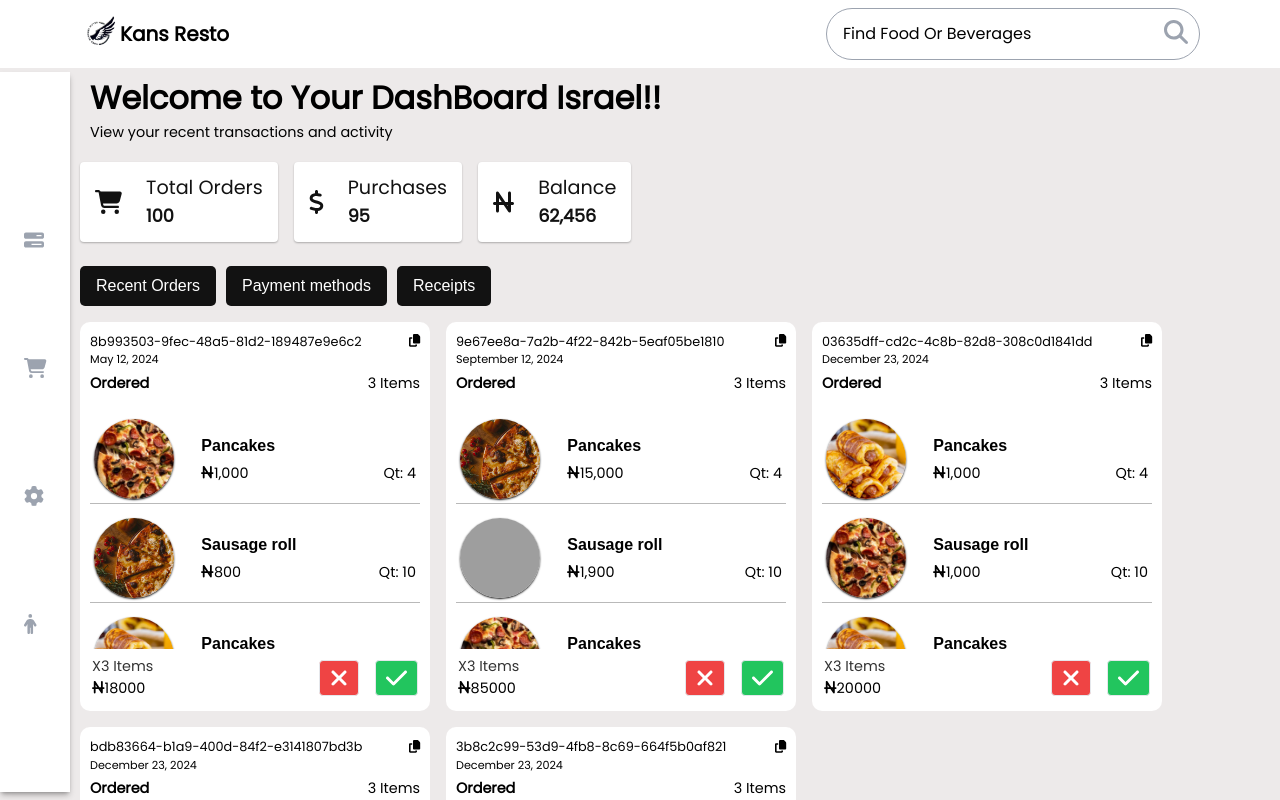
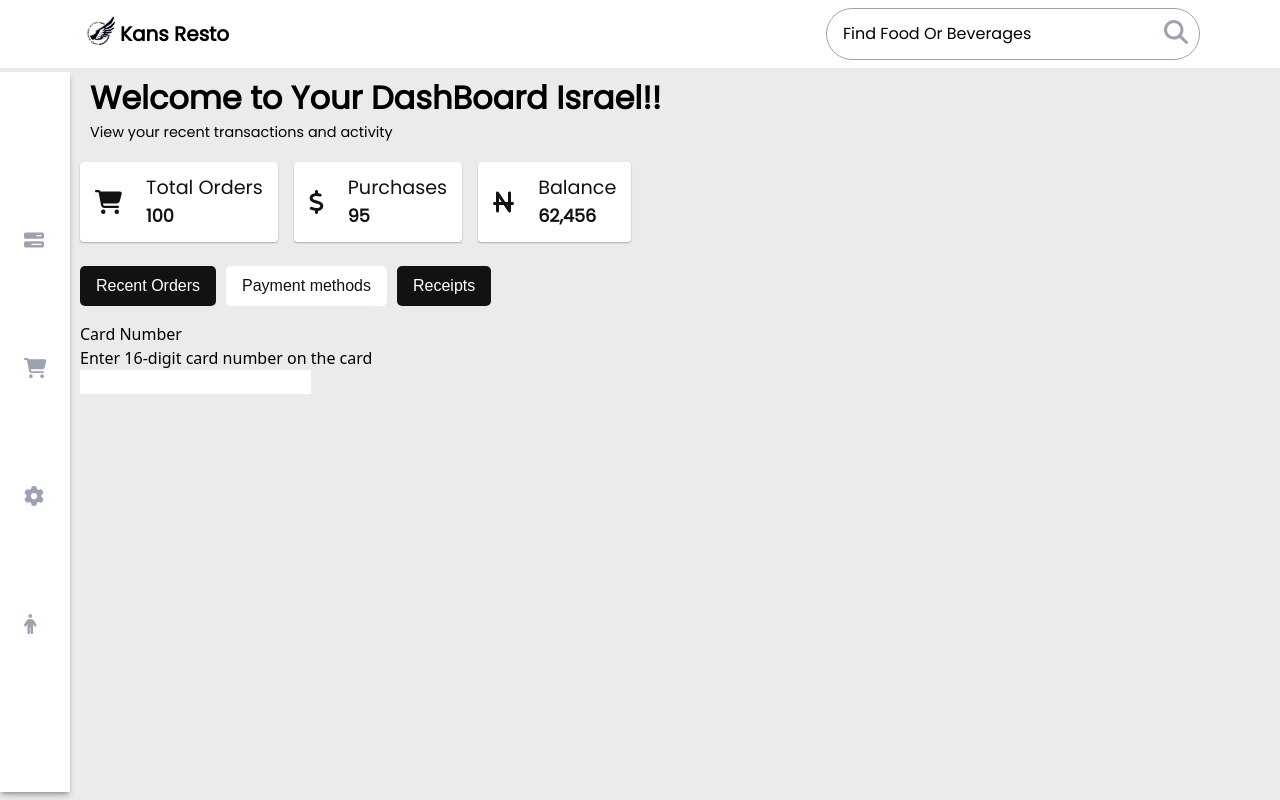
Before and after one commit to Asuraking913/Resto-Kans, a React (Vite) app: page /dashboard in a window 1280 px wide. Both pictures are taken after a click on the button "Payment methods". Shown: the top 800 px of the page. Built offline with nearby package versions, Linux system fonts and the light colour scheme; grey boxes are pictures that could not be loaded.

Commit message:
starting build for backend service

```diff
--- /dev/null
+++ b/src/components/dashboard/cardForm.jsx
@@ -0,0 +1,17 @@
+import React from 'react'
+
+function CardForm() {
+  return (
+    <div className=''>
+        <form action="#">
+            <p>
+                <label htmlFor="Car">Card Number</label>
+                <p>Enter 16-digit card number on the card</p>
+                <input type="text" name="" maxLength={16} id="" />
+            </p>
+        </form>
+    </div>
+  )
+}
+
+export default CardForm
--- a/src/pages/dashboard.jsx
+++ b/src/pages/dashboard.jsx
@@ -9,13 +9,14 @@ import food3 from "../assets/food9.jpg"
 import food4 from "../assets/food.jpeg"
 import TabBlock from '../components/dashboard/tabBlock'
 import Orders from '../components/dashboard/order'
+import CardForm from '../components/dashboard/cardForm'
 
 function Dashboard() {
 
     const recent = useRef(null)
     const payment = useRef(null)
     const receipts = useRef(null)
-    const [clicked, setClicked] = useState("order")
+    const [clicked, setClicked] = useState("orders")
 
 
 
@@ -162,9 +163,20 @@ function Dashboard() {
     ])
 
     const tabList = tabObj.map((item, i) => <TabBlock key={i} icon={item.icon} header={item.header} number={item.amount}/>)
-
     // tab items
     const orderList = orders.map((items, i) => <Orders key={i} {...items}/>)
+
+    const handleOrder = () => {
+        setClicked("orders")
+    }
+
+    const handlePayment = () => {
+        setClicked("payments")
+    }
+
+    const handleReceipts = () => {
+        setClicked("receipts")
+    }
 
   return (
     <div>
@@ -190,15 +202,24 @@ function Dashboard() {
         </section>
         <nav className='px-[--pdx]'>
             <ul className='flex mt-[1em] gap-[10px] ubun'>
-                <li ><button  className={`p-[.5em] ${clicked === 'orders' ? ""  : ""} duration-[0.2s] px-[1em]  rounded-[5px] sm:hover:text-[--black] sm:hover:shadow-md shadow-[--black] sm:hover:bg-[--nav] bg-[--black] text-[--nav]`}>Recent Orders</button></li>
-                <li ><button  className={`p-[.5em] ${clicked === 'payments' ? ""  : ""} duration-[0.2s] px-[1em]  rounded-[5px] sm:hover:text-[--black] sm:hover:shadow-md shadow-[--black] sm:hover:bg-[--nav] bg-[--black] text-[--nav]`}>Payment methods</button></li>
-                <li ><button  className={`p-[.5em] ${clicked === 'receipts' ? ""  : ""} duration-[0.2s] px-[1em]  rounded-[5px] sm:hover:text-[--black] sm:hover:shadow-md shadow-[--black] sm:hover:bg-[--nav] bg-[--black] text-[--nav]`}>Receipts</button></li>
+                <li ><button onClick={() => handleOrder()}  className={`p-[.5em] ${clicked === 'orders' ? " sm:hover:bg-[--black] bg-[--nav] text-[--black] sm:hover:text-[--nav]"  : " sm:hover:bg-[--nav] bg-[--black] text-[--nav] "} duration-[0.2s] px-[1em]  rounded-[5px] sm:hover:text-[--black] sm:hover:shadow-md shadow-[--black]`}>Recent Orders</button></li>
+                <li ><button onClick={() => handlePayment()}  className={`p-[.5em] ${clicked === 'payments' ? " sm:hover:bg-[--nav] bg-[--nav] sm:hover:text-[--black] text-[--black]"  : " sm:hover:bg-[--nav] bg-[--black] text-[--nav] "} duration-[0.2s] px-[1em]  rounded-[5px] sm:hover:text-[--black] sm:hover:shadow-md shadow-[--black]`}>Payment methods</button></li>
+                <li ><button onClick={() => handleReceipts()}  className={`p-[.5em] ${clicked === 'receipts' ? " sm:hover:bg-[--nav] bg-[--nav] sm:hover:text-[--black] text-[--black]"  : " sm:hover:bg-[--nav] bg-[--black] text-[--nav] "} duration-[0.2s] px-[1em]  rounded-[5px] sm:hover:text-[--black] sm:hover:shadow-md shadow-[--black]`}>Receipts</button></li>
             </ul>
         </nav>
         <section className='px-[--pdx]'>
-            <div className='flex flex-wrap gap-[1em] py-[1em]'>
+            {
+                clicked == "orders" &&
+                <div className='flex flex-wrap gap-[1em] py-[1em]'>
                 {orderList}
             </div>
+            }
+
+            {clicked == "payments" &&
+                <div className='w-[50%] py-[1em]'>
+                    <CardForm />
+                </div>
+            }
         </section>
     </div>
   )
--- /dev/null
+++ b/src/pages/login.jsx
@@ -0,0 +1,9 @@
+import React from 'react'
+
+function Login() {
+  return (
+    <div>Login</div>
+  )
+}
+
+export default Login
```
